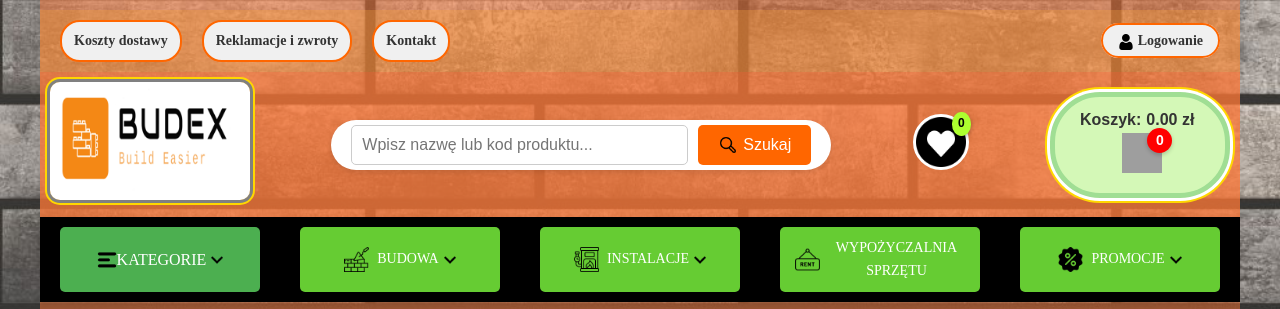
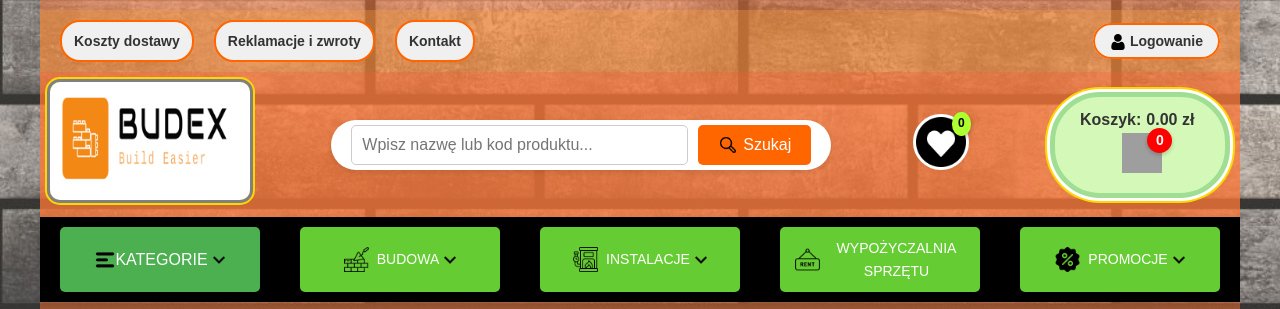
Before and after one commit to Szymon-Stefanski/Building_Rental_Store_Website, a PHP site: page /projekt_byt/ in a window 1280 px wide. Shown: the top 309 px of the page. Run offline with PHP 8.4, Linux system fonts and the light colour scheme; data comes from the database, SQL or seed files in the repository; some libraries are stand-ins or nearby versions; grey boxes are pictures that could not be loaded.

Commit message:
Fixed problems with font.

```diff
--- a/projekt_byt/Style/style_index.css
+++ b/projekt_byt/Style/style_index.css
@@ -526,13 +526,6 @@ body {
   font-size: 14px;
 }
 
-.main-navigation,
-.nav-links a,
-.category-dropdown,
-.top-bar {
-  font-family: "Brush Script MT";
-}
-
 /* Styl dla linków w nawigacji */
 .nav-links {
   display: flex;
@@ -790,12 +783,6 @@ body {
 
 /* Cena produktu */
 .product-price {
-  /*
-    font-size: 18px;
-    font-family: 'Arial', sans-serif;
-    color: #ff6600;
-    margin-bottom: 10px;
-*/
   font-size: 18px;
   font-family: "Arial", sans-serif;
   color: #ff6600;
@@ -806,10 +793,7 @@ body {
 
 /* Kontener dla kontrolki ilości i przycisku Do koszyka */
 .quantity-cart-container {
-  /* display: flex;
-    justify-content: space-between;
-    align-items: center;
-    margin-top: 10px;*/
+
   margin-top: auto; /* Umieszcza kontener z przyciskiem na dole */
   display: flex;
   justify-content: space-around;
@@ -1074,7 +1058,7 @@ body {
 }
 
 /* Dla telefonów - 2 produkty w rzędzie z przewijaniem poziomym */
-@media (max-width: 768px) {
+@media (max-width: 868px){
   .header-container {
 
     align-items: center;
@@ -1212,7 +1196,7 @@ body {
 }
 
 /* Dostosowanie od 1170px do 769px - 3 produkty w rzędzie */
-@media (max-width: 1170px) and (min-width: 769px) {
+@media (max-width: 1170px) and (min-width: 869px) {
   .product-grid {
     display: flex;
     flex-wrap: wrap;
```
